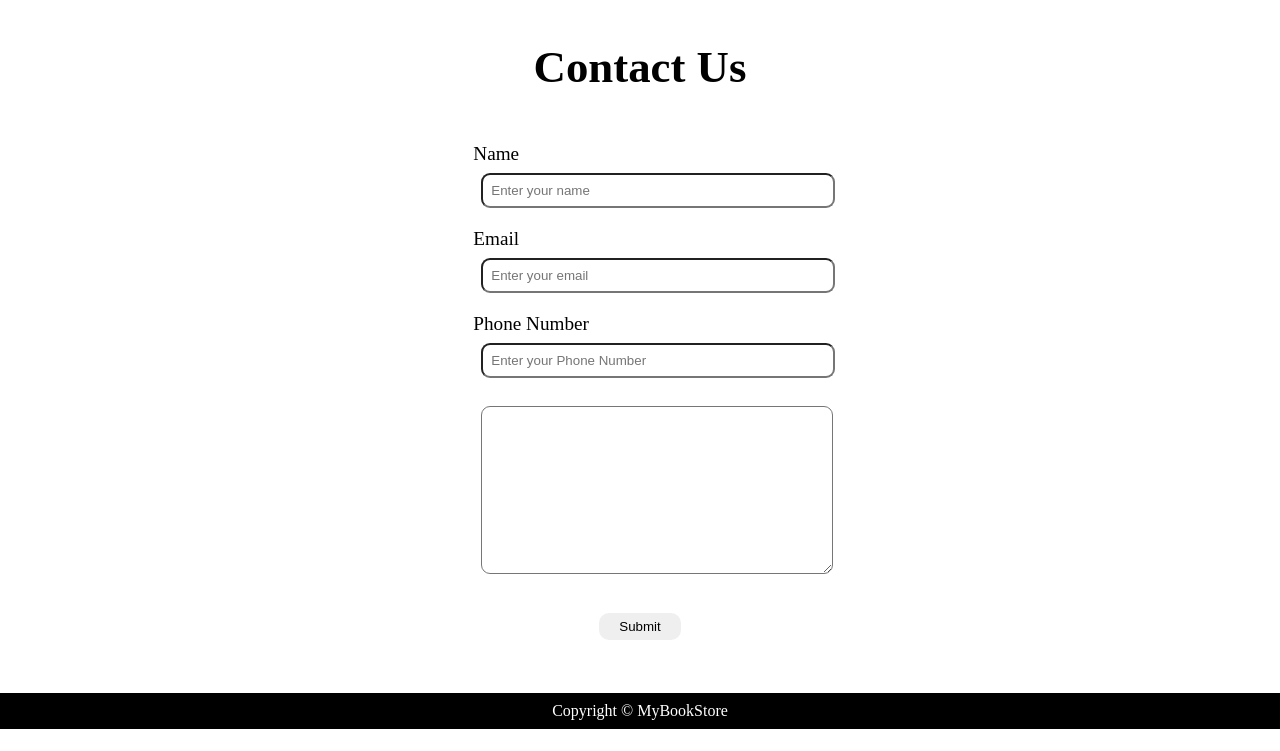
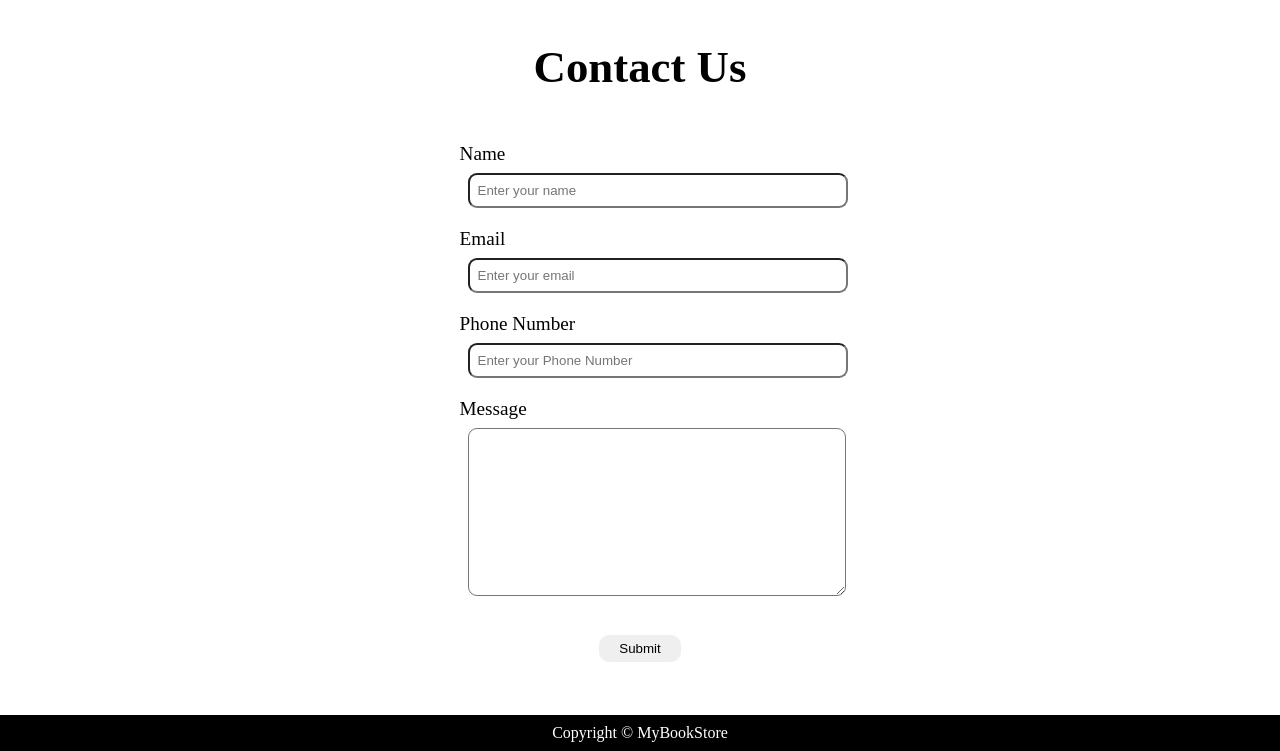
Before and after one commit to TheTech-Alchemist/MyBooksStore_Website, a plain HTML site: page index.html in a window 1280 px wide. Shown: the part 1987-2738 px from the top of the page. Before the commit the page ends 2716 px from the top, so only its background shows below. Drawn offline with Linux system fonts and the light colour scheme.

Commit message:
Update index.html

```diff
--- a/index.html
+++ b/index.html
@@ -115,7 +115,7 @@
                     <input type="tel" name="phone number" id="phone" placeholder="Enter your Phone Number">
                 </div>
                 <div class="form">
-                    <label for="message"></label>
+                    <label for="message">Message</label>
                     <textarea name="message" id="message" cols="30" rows="10"></textarea>
                 </div>
                 <div class="button"><button id="btn">Submit</button></div>
```
